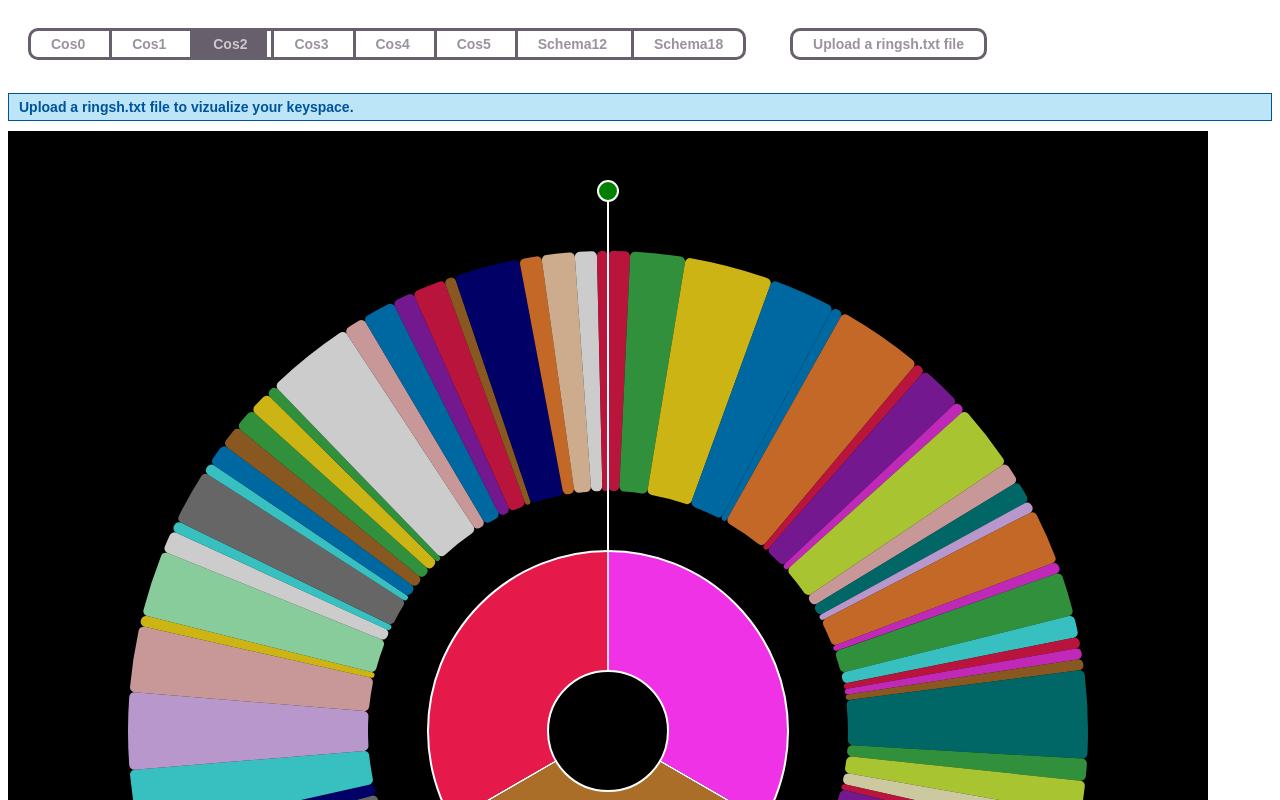
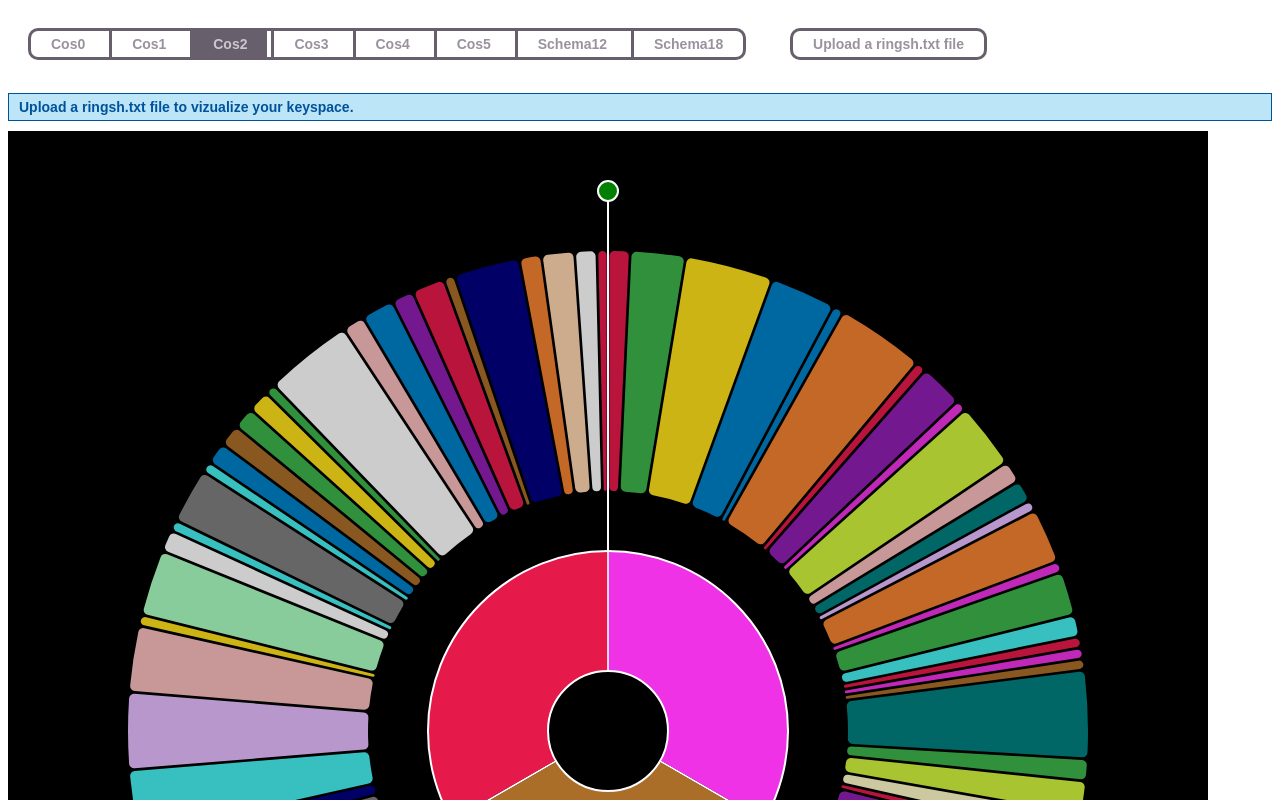
Before and after one commit to scality/keyspace-visualizer, a plain HTML site: page index.html in a window 1280 px wide. Shown: the top 800 px of the page. Drawn offline with Linux system fonts and the light colour scheme.

Commit message:
add space between slices

```diff
--- a/index.html
+++ b/index.html
@@ -145,7 +145,7 @@ var pie = d3.layout.pie()
 
 var arc = d3.svg.arc()          // slices configuration
     .cornerRadius(5)            // rounding the slices
-    .padAngle(0)            // space between slices
+    .padAngle(0.005)            // space between slices
 	.outerRadius(function() { return radius * 0.8; } )  // size limit
 	.innerRadius(function() { return radius * 0.4; } ); // starting draw
 
```
